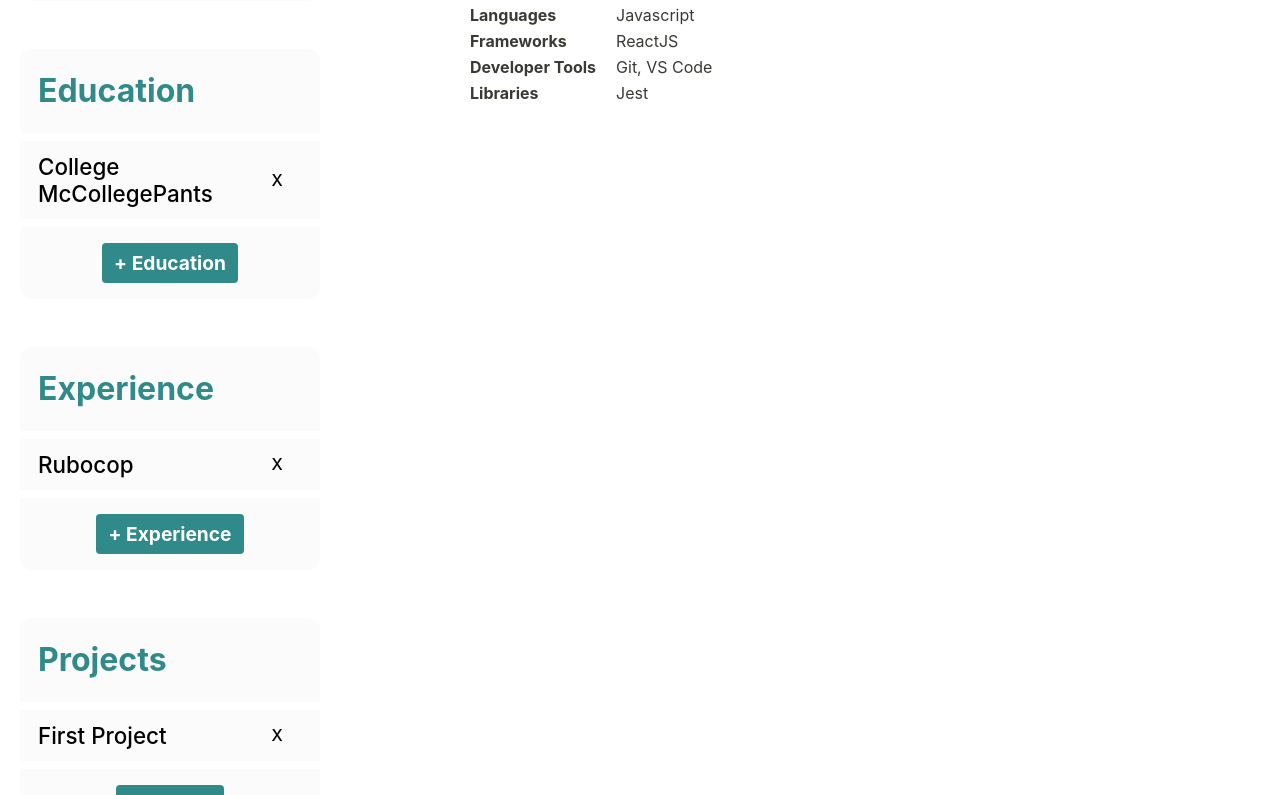
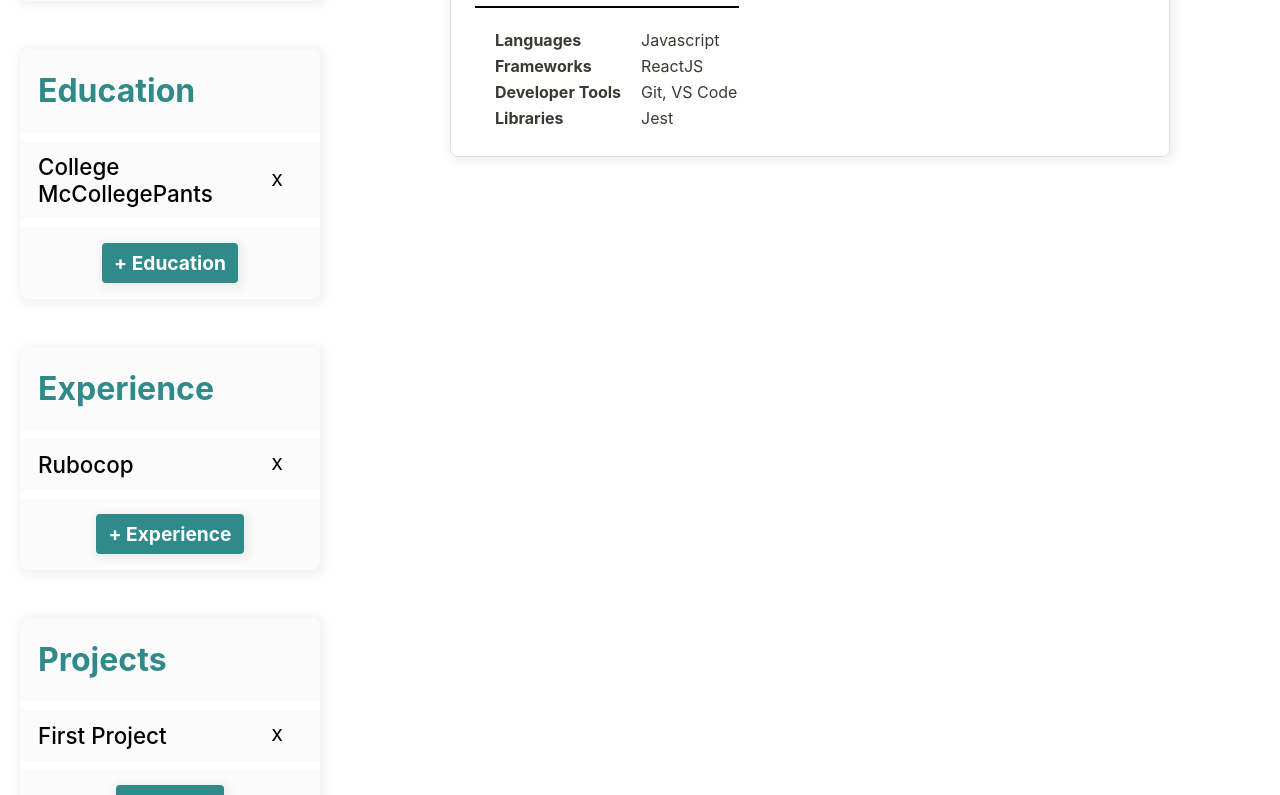
Before and after one commit to gingkapls/cv-application, a React (Vite) app: page / in a window 1280 px wide. Shown: the top 795 px of the page. Built offline with nearby package versions, Linux system fonts and the light colour scheme.

Commit message:
feat(style): add drop shadows EVERYWHERE

```diff
--- a/src/App.css
+++ b/src/App.css
@@ -7,17 +7,19 @@
   --active-bg-color: #dfdfdf;
   --accent-color: #2f8a89;
   --save-color: #b58451;
-  --card-side-padding: 18px;
-  --card-vert-padding: 0px;
   --separator-color: #ffffff;
   --visited-link-color: #333333;
+  --control-bg-color: #ffffff;
 
   --button-padding: 8px 12px;
 
-  --card-border-radius: 12px;
+  --card-side-padding: 18px;
+  --card-vert-padding: 0px;
+  --card-border-radius: 8px;
   --control-padding: 8px;
   --control-border-radius: 4px;
   --button-border-radius: 4px;
+  --subtle-box-shadow: 2px 2px 8px 4px rgba(0 0 0 /.05);
 
   font-weight: 400;
   line-height: 1.5;
@@ -91,6 +93,7 @@ body {
   float: right;
   margin-top: 42px;
   padding: 8px var(--card-side-padding);
+  box-shadow: var(--subtle-box-shadow);
 }
 
 .details {
@@ -98,6 +101,7 @@ body {
   border-radius: var(--card-border-radius);
   display: flex;
   flex-direction: column;
+  box-shadow: var(--subtle-box-shadow);
 }
 
 .detail-item {
@@ -143,6 +147,7 @@ form {
   textarea {
     margin-top: 5px;
     width: 100%;
+    box-shadow: var(--subtle-box-shadow);
   }
 
   & textarea {
@@ -161,6 +166,7 @@ form {
   font-size: 1.2rem;
   align-self: center;
   margin: 16px 0;
+  box-shadow: var(--subtle-box-shadow);
 }
 
 .education,
@@ -197,6 +203,11 @@ form {
 
 .preview {
   width: min(720px, 100%);
+  height: min-content;
+  border: 1px solid var(--active-bg-color);
+  box-shadow: var(--subtle-box-shadow);
+  border-radius: var(--card-border-radius);
+  padding: 24px;
 }
 
 .detail-preview {
```
